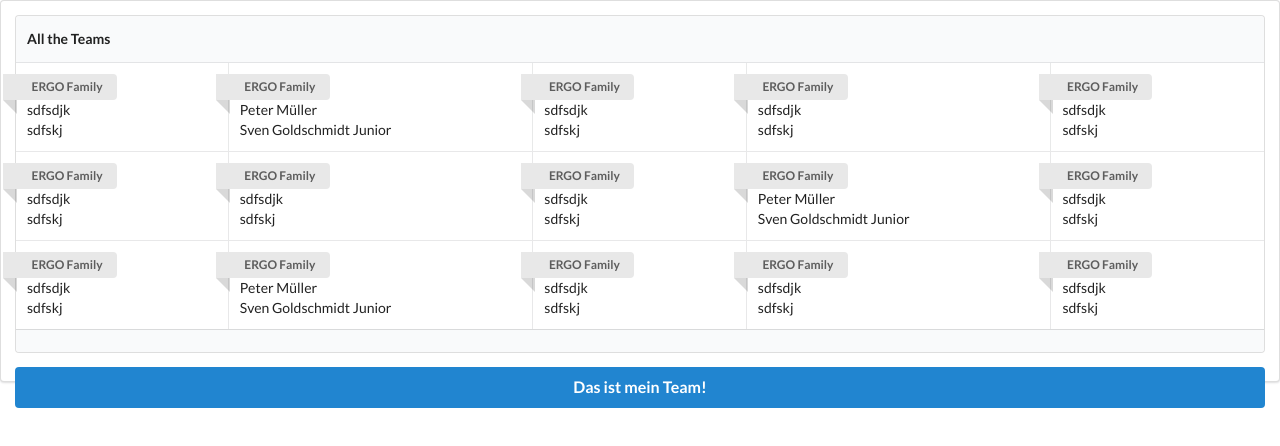
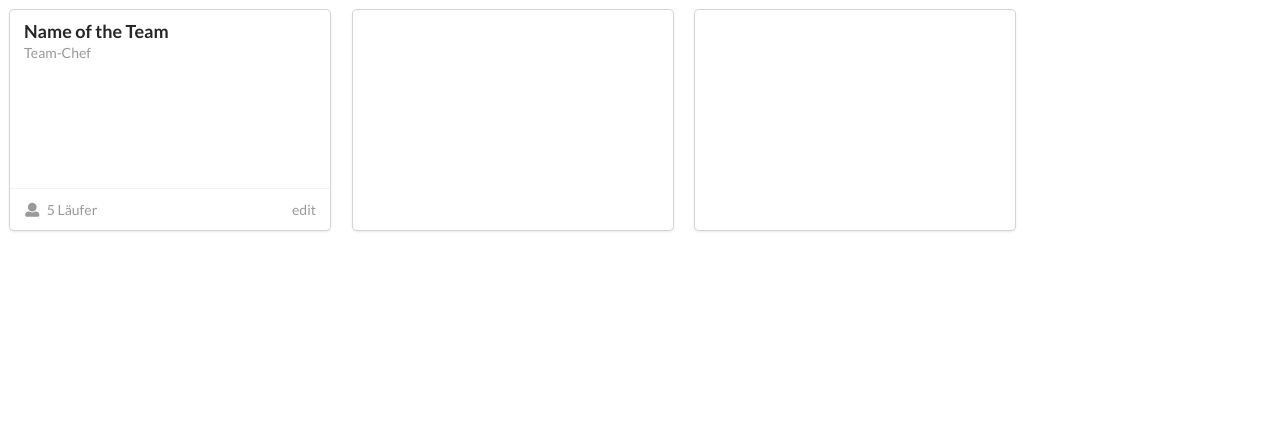
Before and after one commit to gwelt/wwk, a website: page public/index.html in a window 1280 px wide. Drawn offline with nearby package versions, Linux system fonts and the light colour scheme.

Commit message:
new version

```diff
--- a/package.json
+++ b/package.json
@@ -10,6 +10,7 @@
     "type": "git",
     "url": "git+https://github.com/gwelt/wwk.git"
   },
+  "scripts": {"start": "node index.js"},
   "author": "",
   "license": "MIT",
   "bugs": {
--- a/public/index.html
+++ b/public/index.html
@@ -9,45 +9,107 @@
 </head>
 <body>
 
-<div class="ui segment">
-
-<table style="min-width:100px" class="ui celled table">
-  <thead>
-    <tr><th colspan="5">All the Teams</th></tr>
-  </thead>
-  <tbody>
-    <tr>
-      <td><div class="ui ribbon label">ERGO Family</div><br>sdfsdjk<br>sdfskj</td>
-      <td><div class="ui ribbon label">ERGO Family</div><br>Peter Müller<br>Sven Goldschmidt Junior</td>
-      <td><div class="ui ribbon label">ERGO Family</div><br>sdfsdjk<br>sdfskj</td>
-      <td><div class="ui ribbon label">ERGO Family</div><br>sdfsdjk<br>sdfskj</td>
-      <td><div class="ui ribbon label">ERGO Family</div><br>sdfsdjk<br>sdfskj</td>
-    </tr>
-    <tr>
-      <td><div class="ui ribbon label">ERGO Family</div><br>sdfsdjk<br>sdfskj</td>
-      <td><div class="ui ribbon label">ERGO Family</div><br>sdfsdjk<br>sdfskj</td>
-      <td><div class="ui ribbon label">ERGO Family</div><br>sdfsdjk<br>sdfskj</td>
-      <td><div class="ui ribbon label">ERGO Family</div><br>Peter Müller<br>Sven Goldschmidt Junior</td>
-      <td><div class="ui ribbon label">ERGO Family</div><br>sdfsdjk<br>sdfskj</td>
-    </tr>
-    <tr>
-      <td><div class="ui ribbon label">ERGO Family</div><br>sdfsdjk<br>sdfskj</td>
-      <td><div class="ui ribbon label">ERGO Family</div><br>Peter Müller<br>Sven Goldschmidt Junior</td>
-      <td><div class="ui ribbon label">ERGO Family</div><br>sdfsdjk<br>sdfskj</td>
-      <td><div class="ui ribbon label">ERGO Family</div><br>sdfsdjk<br>sdfskj</td>
-      <td><div class="ui ribbon label">ERGO Family</div><br>sdfsdjk<br>sdfskj</td>
-    </tr>
-  </tbody>
-  <tfoot>
-    <tr><th colspan="5"></th>
-  </tr></tfoot>
-</table>
-  <div class="field"><button id="btn2" class="ui large fluid right floated primary button">Das ist mein Team!</button></div>
+  <script>
+    function formshow(){
+      $('#master').dimmer('show');
+      $('.form').transition('hide');
+      $('.form').transition('vertical flip');
+      $('#name').focus();
+    };
+  </script>
 
 
 
+<div class="ui" id="master">
+
+  <div class="ui shape" id="TEAM01">
+    <div class="sides">
+      <div class="active side">
+        <div class="ui card" style="margin:10px;width:320px;height:220px">
+          <div class="content">
+            <div class="header">Name of the Team</div>
+            <div class="meta">
+              Team-Chef
+            </div>
+            <div class="description">
+            </div>
+          </div>
+          <div class="extra content">
+            <span class="right floated">
+              edit
+            </span>
+            <span>
+              <i class="user icon" id="shape01"></i>
+              5 Läufer
+            </span>
+          </div>
+        </div>
+      </div>
+      <div class="side">
+        <div class="ui card" style="margin:10px;width:320px;height:220px">
+          <div class="content">
+            <a class="header" onclick="formshow()">Name of the Team</a>
+          </div>
+          <div class="extra content">
+            <button id="btn2" class="ui tiny right floated primary button">edit</button>
+          </div>
+        </div>
+      </div>
+    </div>
+  </div>
+
+  <div class="ui shape">
+    <div class="sides">
+      <div class="active side">
+        <div class="ui card" style="margin:10px;width:320px;height:220px">
+        </div>
+      </div>
+      <div class="side">
+        <div class="ui card" style="margin:10px;width:320px;height:220px">
+        </div>
+      </div>
+    </div>
+  </div>
+
+  <div class="ui shape">
+    <div class="sides">
+      <div class="active side">
+        <div class="ui card" style="margin:10px;width:320px;height:220px">
+        </div>
+      </div>
+      <div class="side">
+        <div class="ui card" style="margin:10px;width:320px;height:220px">
+        </div>
+      </div>
+    </div>
+  </div>
+
+<!--
+  <div class="ui big raised segments" style="margin:10px;padding:0px;width:320px;z-index:0">
+    <div class="ui big top attached label">ERGO Family</div>
+    <div class="ui devided selection list"></div>
+    <div class="ui big label">
+    <i class="mail icon"></i> ERGO Family
+    </div>
+
+    <div class="ui segment">
+      <div style="padding:0px;background-color:#f0f0f0">1.) Jan Müller</div>
+      <div style="background-color:#e0e0e0">1.) Jan Müller</div>
+      <a class="ui green tag label">freie Plätze</a>
+      <br>
+      <a class="ui red ribbon label">Overview</a>ERGO Family
+      <button id="btn2" class="ui fluid primary button">Das ist mein Team!</button>
+    </div>
+  </div>
+
+  <div class="ui segment" style="margin:10px;padding:0px;width:320px;z-index:0">
+    <h2 class="ui right floated header">Floated Content</h2>
+    <div class="ui clearing divider"></div>
+    <p></p>
+  </div>
+-->
+
   <div class="ui page dimmer">
-
   <div class="ui" style="width:100%;height:100%">
     <div class="ui large equal width form" style="width:800px;top:50px;margin-left:auto;margin-right:auto;">
 
@@ -72,25 +134,23 @@
 
       <div class="field"><button id="btn" class="ui large fluid right floated primary button">Das ist mein Team!</button></div>
     </div>
-    <br><br><br><br><br>
   </div>
-
   </div>
-
+  </div>
 
 </div>
 
 <script>
+  $('.shape').click(function(){
+    $(this).shape('flip over');
+  });
+
   $('#btn').click(function(){
     $('.form').transition('vertical flip');
-    $('.segment').dimmer('hide');
+    $('#master').dimmer('hide');
   });
-  $('#btn2').click(function(){
-    $('.segment').dimmer('show');
-    $('.form').transition('hide');
-    $('.form').transition('vertical flip');
-    $('#name').focus();
-  });
+
+  $('#btn2').click(function(){formshow()});
 </script>
 
 <!--
--- a/public/semantic/components/input.css
+++ b/public/semantic/components/input.css
@@ -140,7 +140,7 @@
 
 .ui.input.focus > input,
 .ui.input > input:focus {
-  border-color: #85B7D9;
+  border-color: #000000;
   background: #FFFFFF;
   color: rgba(0, 0, 0, 0.8);
   -webkit-box-shadow: none;
```
Also changed, not shown: public/semantic/semantic.min.css.
